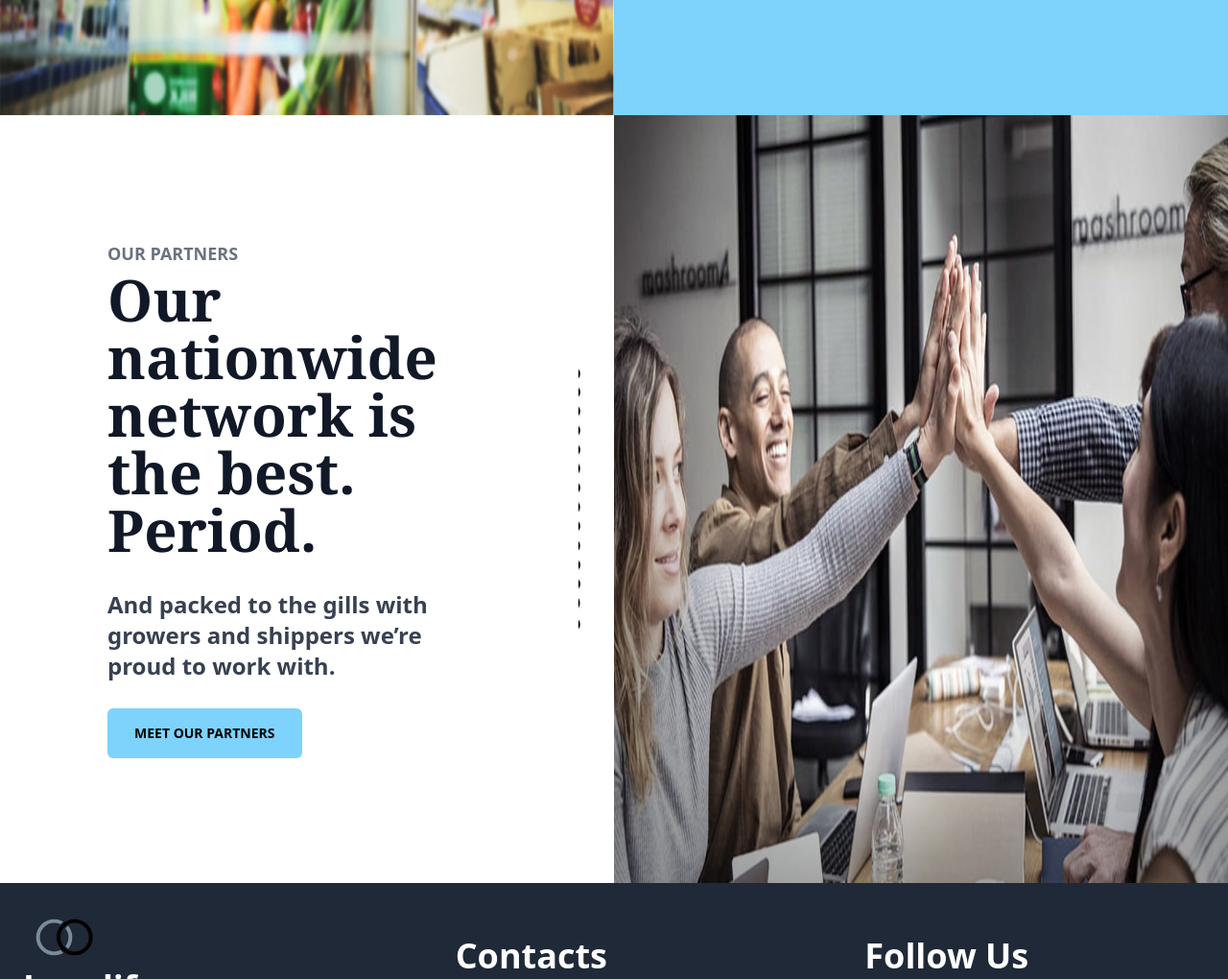
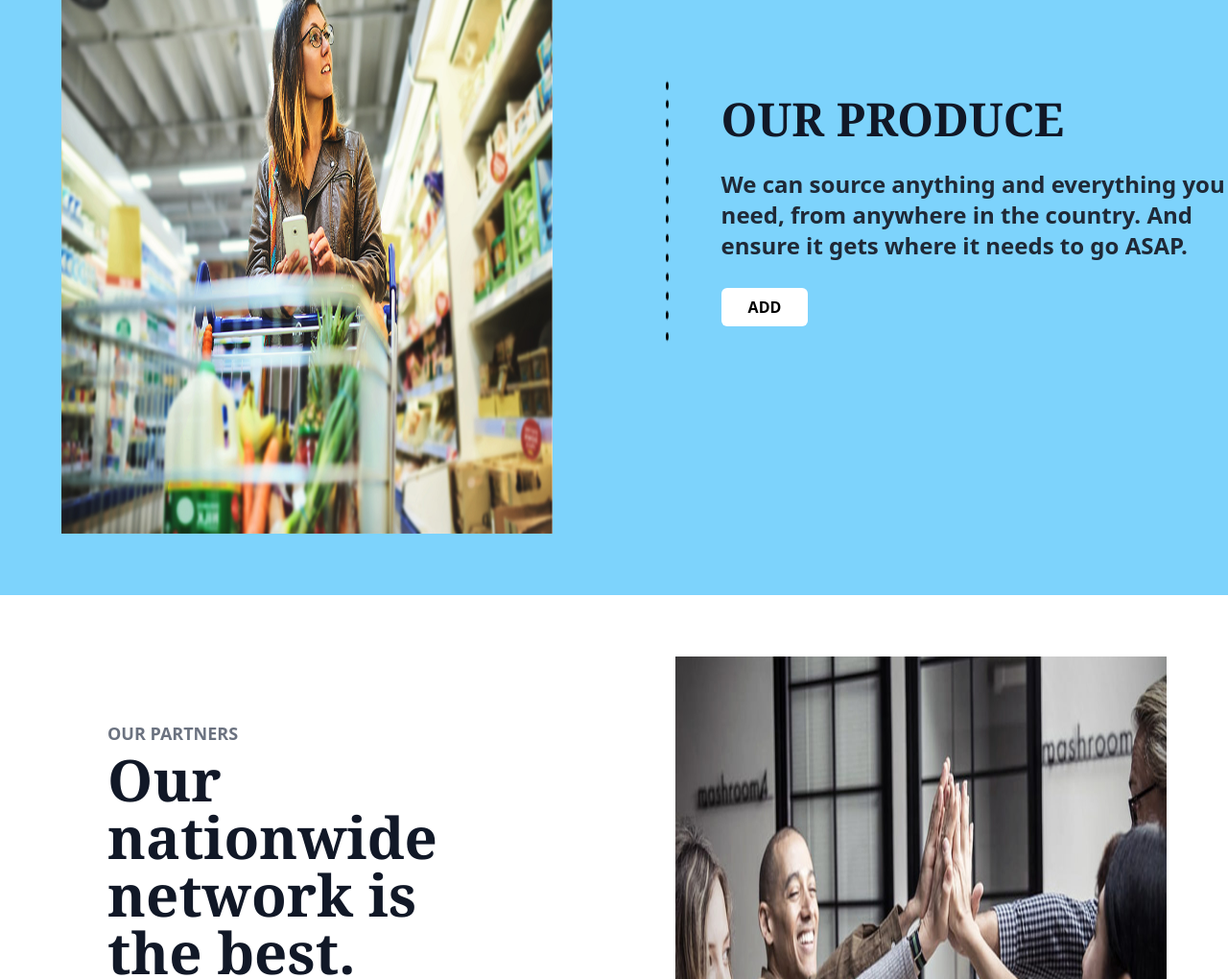
Before and after one commit to GURU1302/Project_own, a website built with Vite: page index.html in a window 1280 px wide. Shown: the part 1780-2800 px from the top of the page at 96% size. Built offline with nearby package versions, Linux system fonts and the light colour scheme.

Commit message:
added the animations on the images and resized the image

```diff
--- a/index.html
+++ b/index.html
@@ -51,56 +51,56 @@
       </nav>
     <!---------------------Landing Page-------------------->
     <div class="relative h-3/4 w-full">
-        <img class="cover" src="images/finance-elements-frame.jpg" />
-        <h1 class="absolute text-5xl text-white top-1/2 left-1/2 -translate-x-1/2 -translate-y-64">
+        <img class="cover h-[100vh] w-full" src="images/finance-elements-frame.jpg" />
+        <h1 class="absolute text-5xl text-white top-1/2 left-1/2 -translate-x-1/2 -translate-y-52">
             Local market bound,</h1>
-        <h1 class="absolute text-5xl text-white top-1/2 left-1/2 -translate-x-1/2 -translate-y-52">
+        <h1 class="absolute text-5xl text-white top-1/2 left-1/2 -translate-x-1/2 -translate-y-40">
         connections profound!</h1>
-        <button class="absolute  top-1/2 left-1/2 -translate-x-1/2 -translate-y-32 bg-white px-20 py-2 rounded-md font-sans text-md font-semibold hover:bg-sky-400 hover:border-gray-800 hover:border-2 hover:text-white active:bg-gray-600 ">Explore</button>
+        <button class="absolute  top-1/2 left-1/2 -translate-x-1/2 -translate-y-12 bg-white px-20 py-2 rounded-md font-sans text-md font-semibold hover:bg-sky-400 hover:border-gray-800 hover:border-2 hover:text-white active:bg-gray-600 ">Explore!</button>
+
     </div>
 
 
 
     <!--------End landing page----------------------------->
-    <!-----------------------Our company------------------->
-    <div class="container w-full flex items-center justify-center h-screen">
 
 
-        <div class="w-1/2 h-full  flex justify-center items-center  ">
-            <div class="content flex-col mx-28" >
+     <!-----------------------Our company------------------->
+     <div class="container flex items-center justify-center h-screen">
+
+
+        <div class="left w-1/2 h-full  flex justify-center items-center flex-col">
+            <div class="content  mx-28 reveal">
                 <h6 class="text-lg font-bold text-gray-500 select-none font-sans ">OUR COMPANY</h6>
                 <p class="text-6xl font-extrabold text-gray-900 select-none font-serif py-1">Bring us your toughest challenges.</p>
                 <p class="py-7 text-2xl font-bold text-gray-700 select-none font-sans">We are an essential partnership link between produce growers and commercial purchasers from coast to coast. So bring it on. </p>
 
-                <button class=" bg-sky-300 px-7 py-2 rounded-md font-sans text-md font-semibold hover:bg-sky-400 hover:text-white active:bg-gray-600">SEARCH</button>
-            </div>
-            <div class=" ">
-                <img src="images/2449181-200.png" class="h-80">
+                <button class=" bg-sky-300 px-7 py-2 rounded-md font-sans text-md font-semibold hover:bg-gray-800 hover:text-white active:bg-gray-600">SEARCH</button>
             </div>
         </div>
 
 
-
-        <div class="w-1/2 h-full">
+        <div class="right w-1/2 h-full p-16 image">
             <img src="images/shopping-33.jpg" class="h-full" alt=" ">
         </div>
 
        </div>
        <!----------------Our produce----------------------->
+
        <div class="container-2 h-screen bg-sky-300 flex items-center justify-center">
-        <div class="left w-1/2 h-full">
+        <div class="left w-1/2 h-full p-16 image">
             <img src="images/shopper-marketing.jpg" class="h-full" alt=" ">
         </div>
         <div class="right w-1/2 h-full flex justify-center items-center">
             <div class=" ">
                 <img src="images/2449181-200.png" class="h-80">
             </div>
-            <div class="flex flex-col" >
+            <div class="flex flex-col " >
 
-            <div >
+            <div class=" reveal">
                 <h2 class="text-5xl font-extrabold text-gray-900 select-none font-serif ">OUR PRODUCE</h2>
                 <p class="py-7 text-2xl font-semibold text-gray-800 select-none font-sans">We can source anything and everything you need, from anywhere in the country. And ensure it gets where it needs to go ASAP.</p>
-                <button class=" bg-white px-7 py-2 rounded-md font-sans text-md font-semibold hover:bg-sky-400 hover:border-gray-800 hover:border-2 hover:text-white active:bg-gray-600 ">ADD</button>
+                <button class=" bg-white px-7 py-2 rounded-md font-sans text-md font-semibold hover:bg-gray-800 hover:text-white active:bg-gray-600 ">ADD</button>
             </div>
         </div>
         </div>
@@ -111,21 +111,18 @@
 <div class="container flex items-center justify-center h-screen">
 
 
-    <div class="left w-1/2 h-full  flex justify-center items-center">
-        <div class="content flex-col mx-28" >
+    <div class="left w-1/2 h-full  flex justify-center items-center flex-col ">
+        <div class="content  mx-28 reveal " >
             <h6 class="text-lg font-bold text-gray-500 select-none font-sans ">OUR PARTNERS</h6>
             <p class="text-6xl font-extrabold text-gray-900 select-none font-serif py-1">Our nationwide network is the best. Period.</p>
             <p class="py-7 text-2xl font-semibold text-gray-700 select-none font-sans">And packed to the gills with growers and shippers we’re proud to work with.  </p>
 
-            <button class=" bg-sky-300 px-7 py-4 rounded-md text-sm font-semibold hover:bg-sky-400 hover:text-white active:bg-gray-600 font-sans">MEET OUR PARTNERS</button>
-        </div>
-        <div class=" ">
-            <img src="images/2449181-200.png" class="h-80">
+            <button class=" bg-sky-300 px-7 py-4 rounded-md text-sm font-semibold hover:bg-gray-800 hover:text-white active:bg-gray-600 font-sans">MEET OUR PARTNERS</button>
         </div>
     </div>
 
 
-    <div class="right w-1/2 h-full">
+    <div class="right w-1/2 p-16 h-full image">
         <img src="images/ProducersGroup_FeaturedImage-1-1024x576.jpg" class="h-full" alt=" ">
     </div>
 
--- a/index.js
+++ b/index.js
@@ -34,3 +34,45 @@ function topFunction() {
   document.body.scrollTop = 0; // For Safari
   document.documentElement.scrollTop = 0; // For Chrome, Firefox, IE and Opera
 }
+
+//-----------adding animation to text------//
+
+window.addEventListener('scroll', reveal);
+
+function reveal(){
+    var reveals = document.querySelectorAll('.reveal');
+
+    for(var i =0; i<reveals.length;i++){
+        var windowheight = window.innerHeight;
+        var revealtop = reveals[i].getBoundingClientRect().top;
+        var revealpoint = 0;
+
+        if(revealtop< windowheight - revealpoint){
+            reveals[i].classList.add('active');
+        }
+        else{
+            reveals[i].classList.remove('active');
+        }
+    }
+}
+
+//----- adding animation to images---- //
+
+window.addEventListener('scroll', image);
+
+function image(){
+    var images = document.querySelectorAll('.image');
+
+    for(var i =0; i<images.length;i++){
+        var windowheight = window.innerHeight;
+        var imagetop = images[i].getBoundingClientRect().top;
+        var imagepoint =200;
+
+        if(imagetop< windowheight - imagepoint){
+            images[i].classList.add('active');
+        }
+        else{
+            images[i].classList.remove('active');
+        }
+    }
+}
--- a/styles.css
+++ b/styles.css
@@ -112,3 +112,29 @@
     font-size: 18px; /* Increase font size */
     border-radius: 50%;
   }
+
+    /* styling of animation of text */
+
+.reveal{
+    position: relative;
+    transform: translateY(100px);
+    opacity: 0;
+    transition: all 1s;
+  }
+  .reveal.active{
+    transform: translateY(0px);
+    opacity: 1;
+  }
+
+  /* styling of animation of images */
+
+  .image{
+    position: relative;
+    transform: translateX(-100px);
+    opacity: 0;
+    transition: all 500ms ease;
+  }
+  .image.active{
+    transform: translateX(0px);
+    opacity: 1;
+  }
```
Also changed, not shown: images/Project_16-10.jpg (added).
